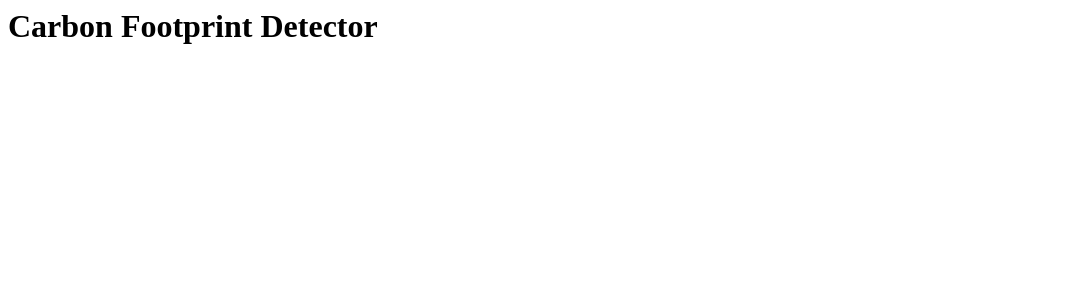
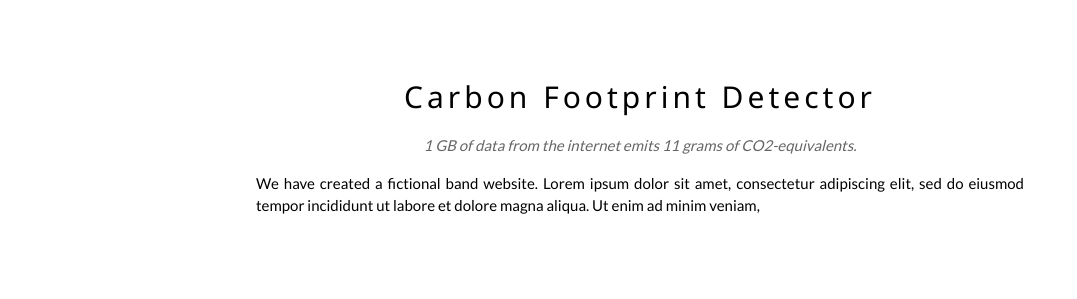
Before and after one commit to SidWorks01/trinit_dem_dev02, a browser extension: page extension/index.html in a window 1280 px wide. Shown: the whole page, without its empty margins (0-1077 px from the left). Drawn offline with nearby package versions, Linux system fonts and the light colour scheme.

Commit message:
added html and css

```diff
--- a/extension/index.html
+++ b/extension/index.html
@@ -1,6 +1,29 @@
 <html>
-  <body>
-    <h1>Carbon Footprint Detector</h1>
+    <head>
+        <title>Carbon Footprint</title>
+        <meta charset="UTF-8">
+        <meta name="viewport" content="width=device-width, initial-scale=1">
+        <link rel="stylesheet" href="https://www.w3schools.com/w3css/4/w3.css">
+        <link rel="stylesheet" href="https://fonts.googleapis.com/css?family=Lato">
+        <link rel="stylesheet" href="https://cdnjs.cloudflare.com/ajax/libs/font-awesome/4.7.0/css/font-awesome.min.css">
+        <style>
+        body {font-family: "Lato", sans-serif}
+        .mySlides {display: none}
+        </style>
+        </head>
+<body>
     <script src="background.js"></script>
-  </body>
+    <!-- Footrpint Detector -->
+    <div class="w3-container w3-content w3-center w3-padding-64" style="max-width:800px" id="band">
+        <h2 class="w3-wide">Carbon Footprint Detector</h2>
+        <p class="w3-opacity"><i>1 GB of data from the internet emits 11 grams of
+            CO2-equivalents.</i></p>
+        <p class="w3-justify">We have created a fictional band website. Lorem ipsum dolor sit amet, consectetur
+            adipiscing elit, sed do eiusmod tempor incididunt ut labore et dolore magna aliqua. Ut enim ad minim veniam,
+           </p>
+
+    </div>
+
+</body>
+
 </html>
```
Also changed, not shown: extension/images/background.jpg (added).
